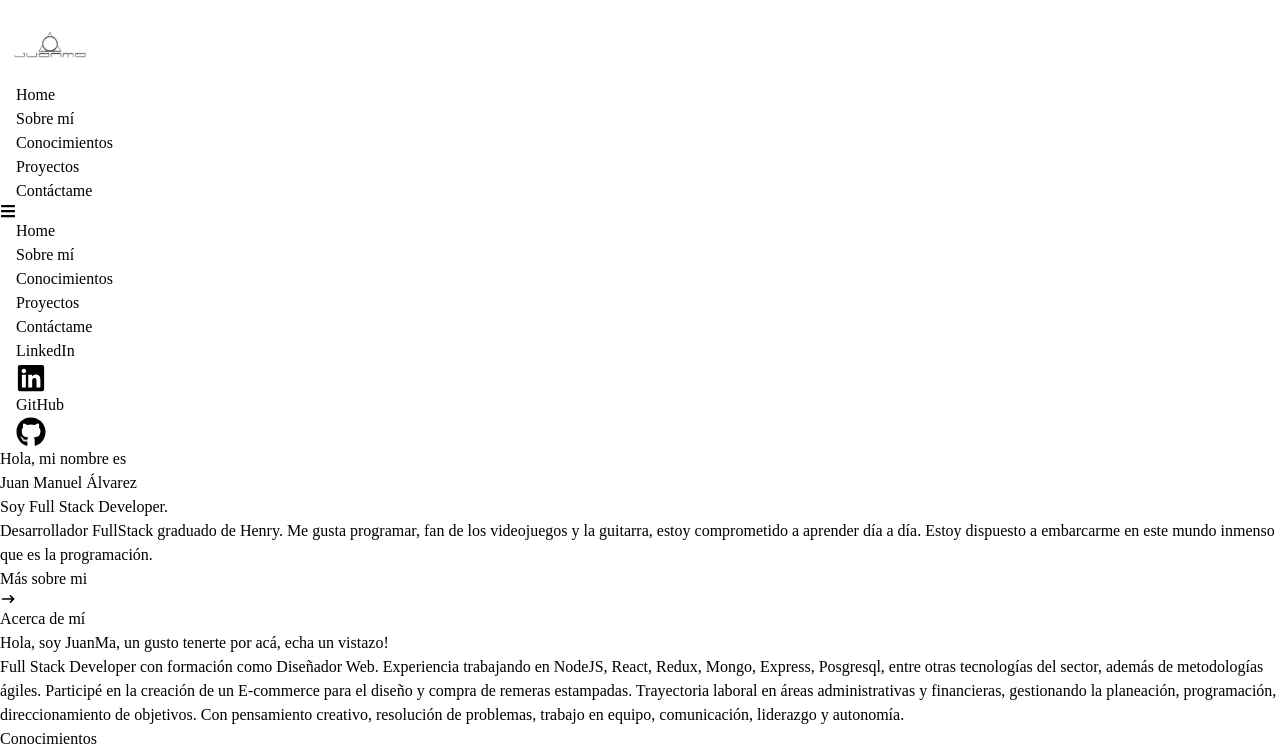
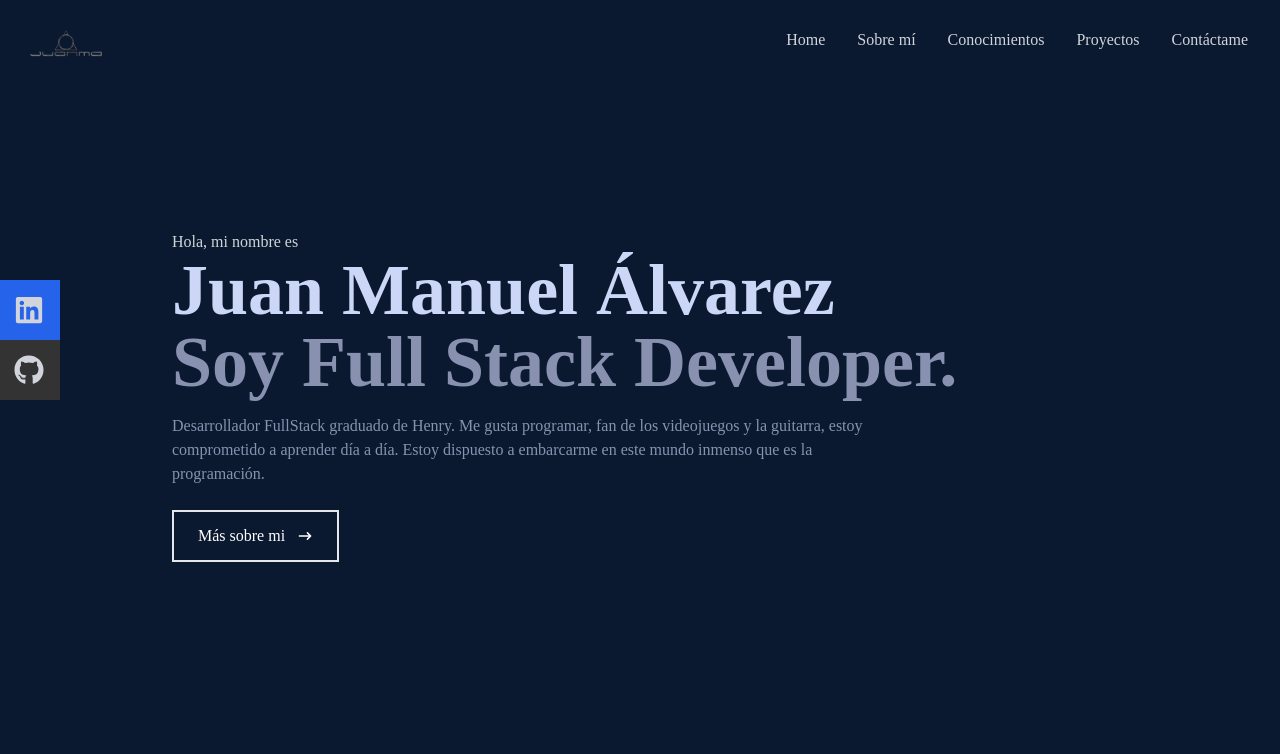
Before and after one commit to Sirio2022/react-app-portfolio, a React (Create React App) app: page / in a window 1280 px wide. Shown: the top 754 px of the page. Built offline with nearby package versions, Linux system fonts and the light colour scheme.

Commit message:
Update tailwind.config.js

```diff
--- a/tailwind.config.js
+++ b/tailwind.config.js
@@ -1,6 +1,6 @@
 /** @type {import('tailwindcss').Config} */
 module.exports = {
-  content: ['./src/**/*.js,jsx,ts,tsx'],
+  content: ['./src/**/*.{js,jsx,ts,tsx}'],
   theme: {
     extend: {},
   },
```
